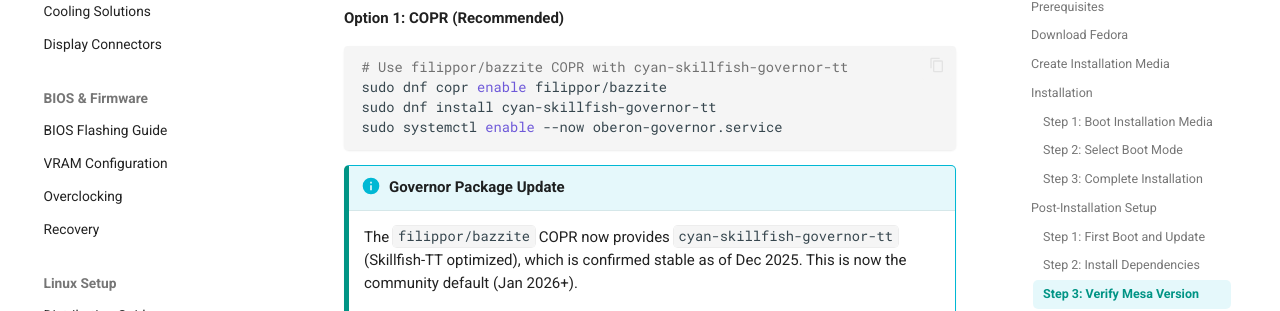
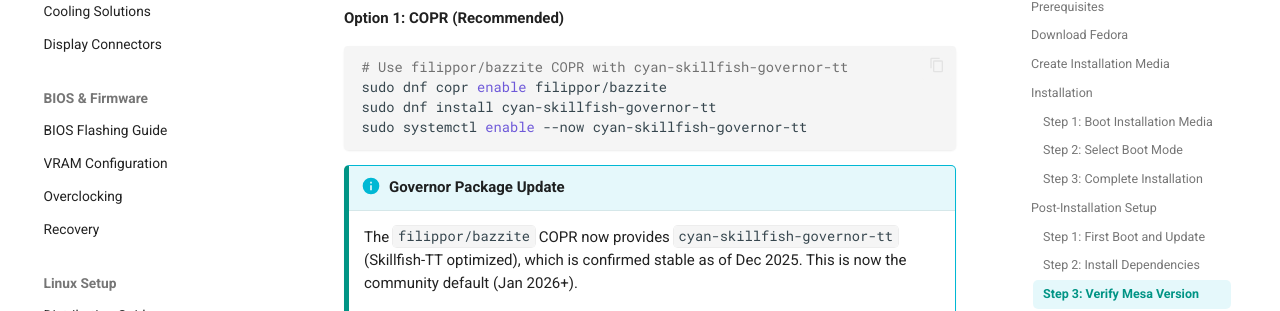
Before and after one commit to elektricM/amd-bc250-docs, an MkDocs documentation site: the page built from docs/linux/fedora.md, in a window 1280 px wide and 900 px high, scrolled down 2719 px. Shown: the part 142-453 px from the top of the window. Built offline with MkDocs 1.6.1 and Material for MkDocs 9.7.7, drawn with Linux system fonts in a browser that asks for light colours; comment, search, counter and statistics services are not loaded; the version menu is left out.

Commit message:
Update fedora.md
edited to properly enable cyan-skillfish-governor-tt

````diff
--- a/docs/linux/fedora.md
+++ b/docs/linux/fedora.md
@@ -121,7 +121,7 @@
 # Use filippor/bazzite COPR with cyan-skillfish-governor-tt
 sudo dnf copr enable filippor/bazzite
 sudo dnf install cyan-skillfish-governor-tt
-sudo systemctl enable --now oberon-governor.service
+sudo systemctl enable --now cyan-skillfish-governor-tt
 ```
 
 !!!info "Governor Package Update"
````
